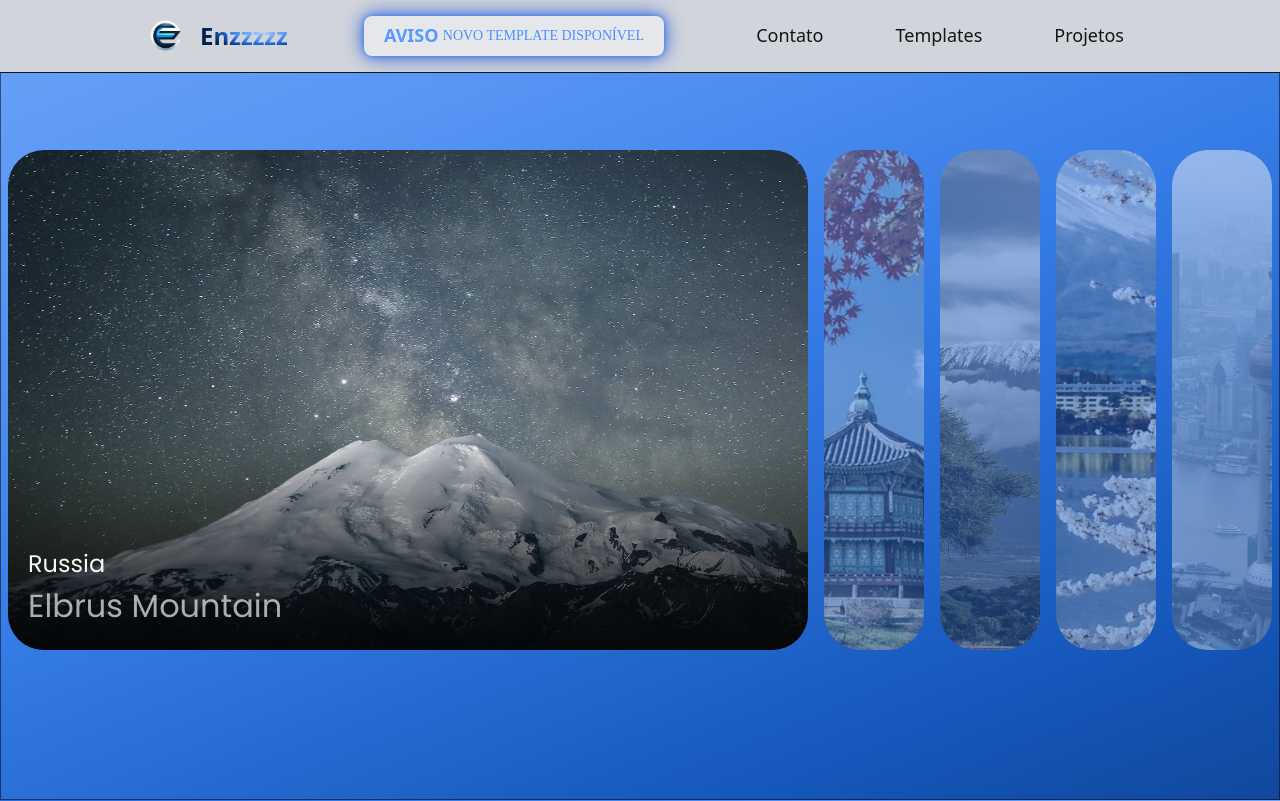
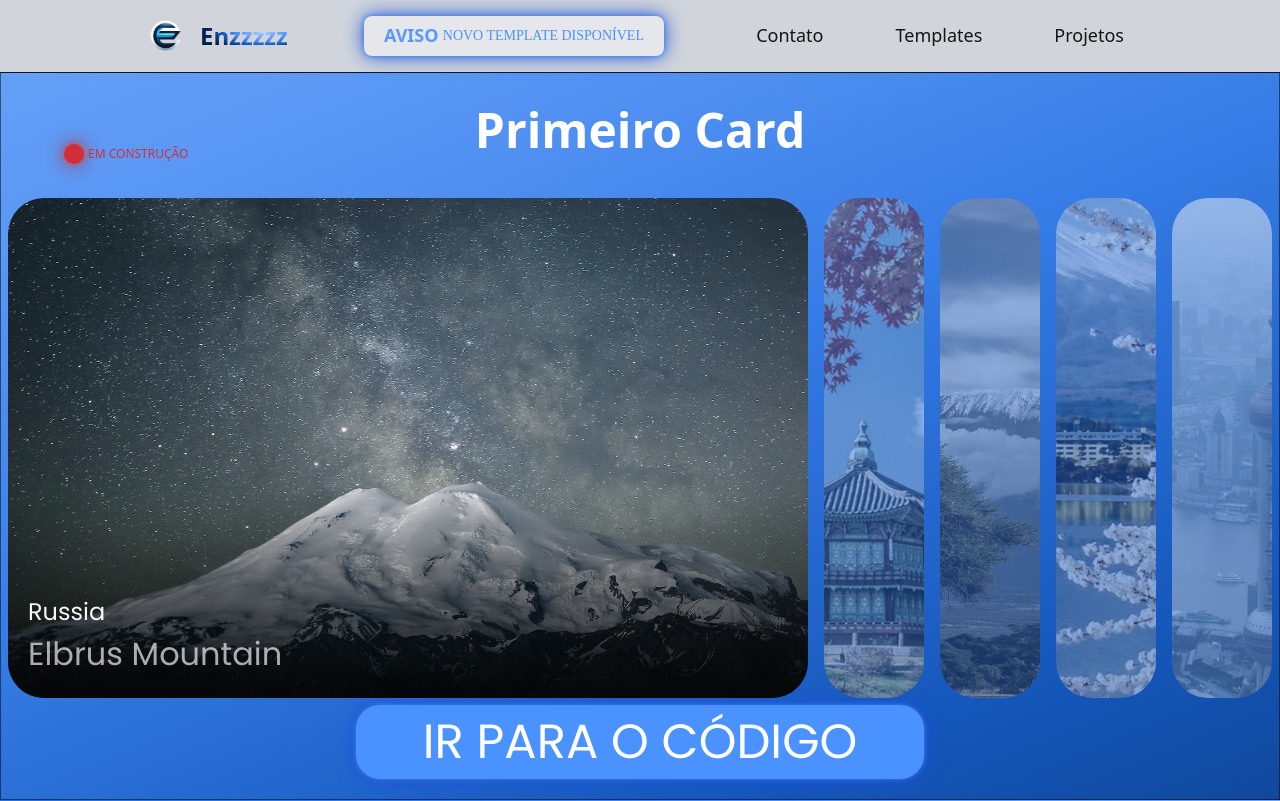
Before and after one commit to Enzzzzz/TailwindDeposit, a React (Vite) app: page / in a window 1280 px wide. Shown: the top 801 px of the page. Built offline with nearby package versions, Linux system fonts and the light colour scheme; a web font is replaced by a local one.

Commit message:
first card section - small changes

```diff
--- a/src/index.css
+++ b/src/index.css
@@ -20,6 +20,7 @@
   justify-content: center;
   align-items: center;
   font-size: 2rem;
+  justify-items: center;
 }
 
 
--- a/src/routes/Home.jsx
+++ b/src/routes/Home.jsx
@@ -11,7 +11,12 @@ function Home() {
       </div>
       <div id="firstLayer" className="bg-blue-gradient w-full h-full">
         <div className="section border border-b-1 border-black/50">
+          <div className="absolute top-36 left-16 w-5 h-5 rounded-full neon-red animate-pulse bg-red-600">
+            <h2 className="w-28 ml-6 mt-0.5 text-red-600 text-xs">EM CONSTRUÇÃO</h2>
+          </div>
+          <h1 className="flex items-center justify-center text-4xl mt-20 font-bold text-white">Primeiro Card</h1>
           <FirstCard/>
+          <h1 className="flex items-center justify-center text-4xl -mt-8 font-poppins text-white w-[45%] py-2 px-5 rounded-3xl bg-secondary neon-blue cursor-pointer hover:bg-primary/50"> IR PARA O CÓDIGO</h1>
         </div>
 
         <div id="secondLayer" className="section bg-blue-gradient-reverse shadow-md">
```
